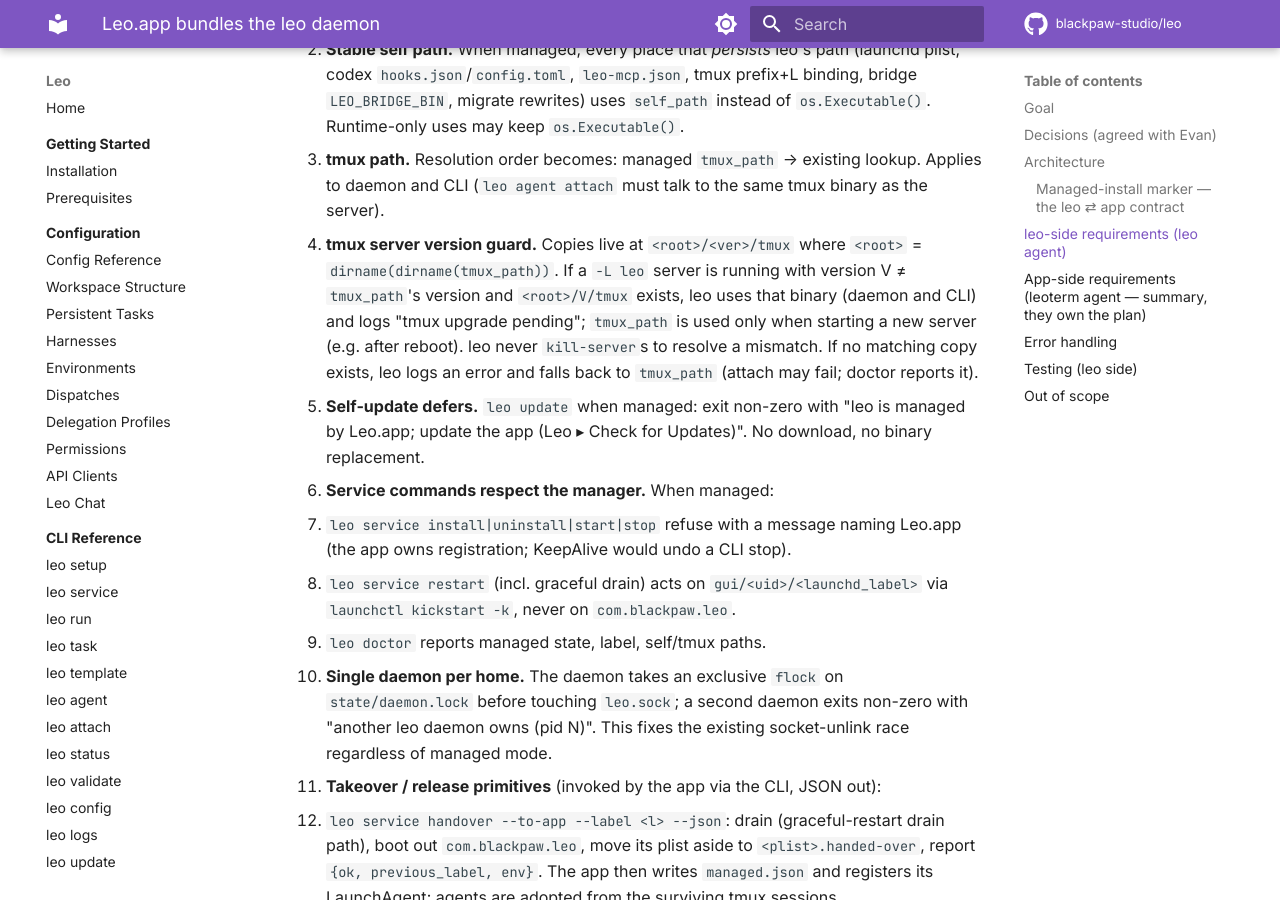
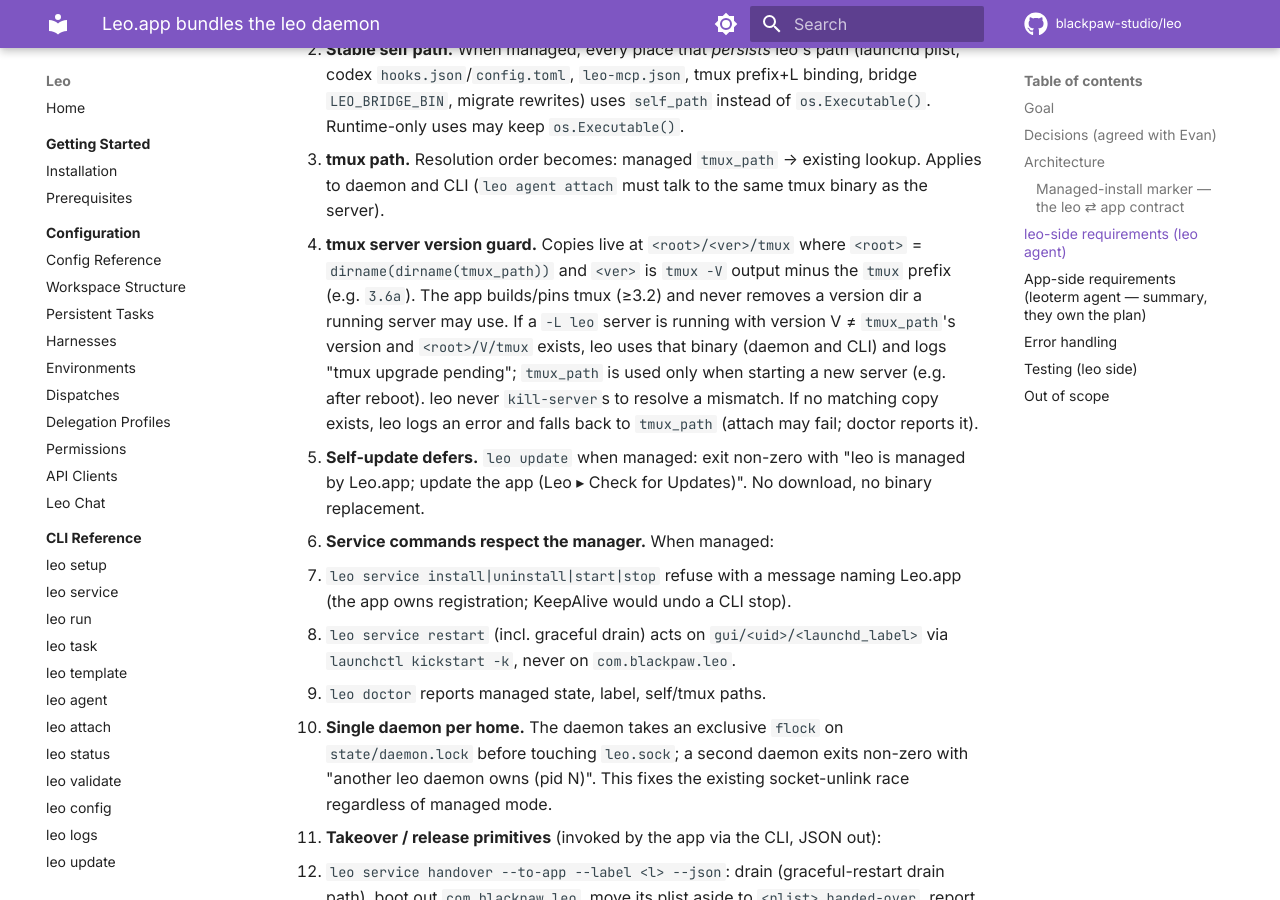
Before and after one commit to blackpaw-studio/leo, an MkDocs documentation site: the page built from docs/specs/2026-10-20-leo-app-bundled-daemon.md, in a window 1280 px wide and 900 px high, scrolled down 1635 px. Built offline with MkDocs 1.6.1 and Material for MkDocs 9.7.7, drawn with Linux system fonts in a browser that asks for light colours; comment, search, counter and statistics services are not loaded.

Commit message:
docs: pin tmux version-dir naming in bundled-daemon spec
Claude-Session: https://claude.ai/code/session_013aQYgCioWRbK3TmPWnWv9R

```diff
--- a/docs/specs/2026-10-20-leo-app-bundled-daemon.md
+++ b/docs/specs/2026-10-20-leo-app-bundled-daemon.md
@@ -71,7 +71,9 @@ logs a warning and behaves as unmanaged (never refuses to run).
    lookup. Applies to daemon and CLI (`leo agent attach` must talk to the same
    tmux binary as the server).
 4. **tmux server version guard.** Copies live at `<root>/<ver>/tmux` where
-   `<root>` = `dirname(dirname(tmux_path))`. If a `-L leo` server is running
+   `<root>` = `dirname(dirname(tmux_path))` and `<ver>` is `tmux -V` output
+   minus the `tmux ` prefix (e.g. `3.6a`). The app builds/pins tmux (≥3.2) and
+   never removes a version dir a running server may use. If a `-L leo` server is running
    with version V ≠ `tmux_path`'s version and `<root>/V/tmux` exists, leo uses
    that binary (daemon and CLI) and logs "tmux upgrade pending"; `tmux_path` is
    used only when starting a new server (e.g. after reboot). leo never
```
